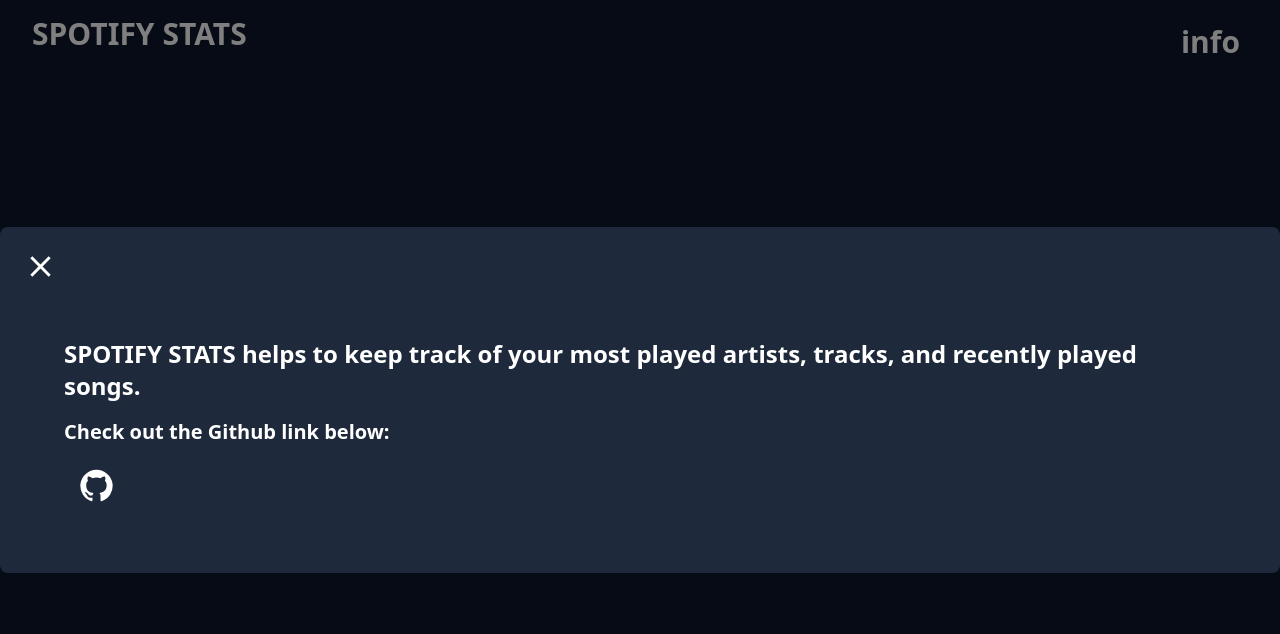
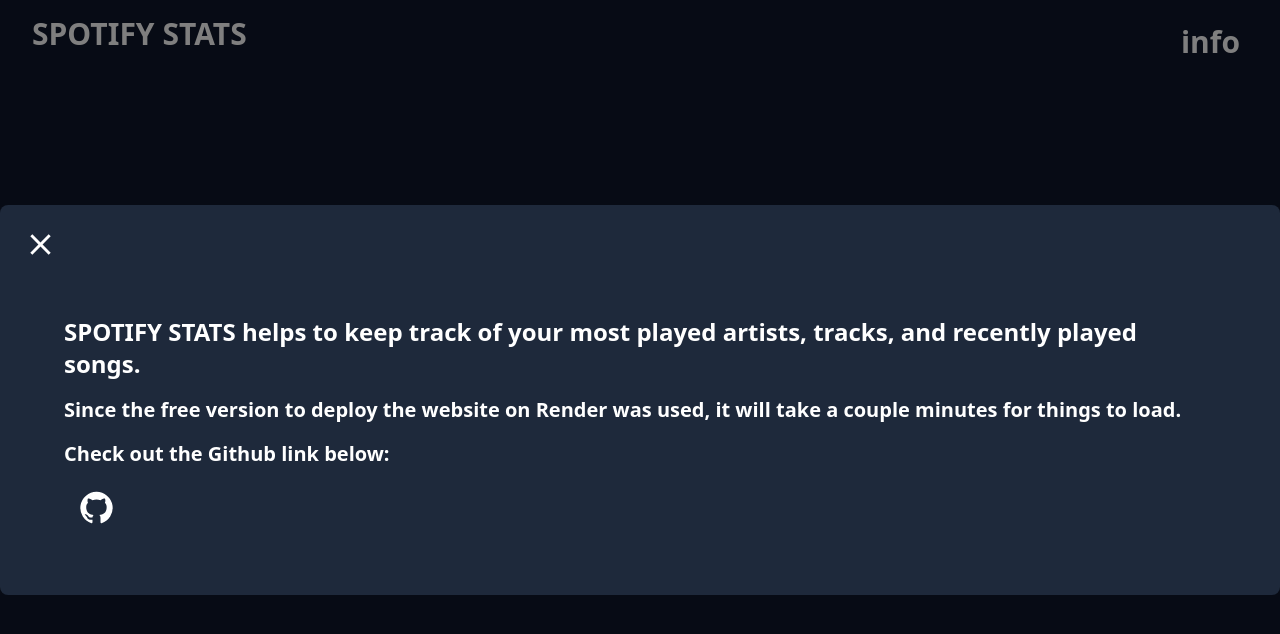
Before and after one commit to rebaka/spotify-stats-v4, a React (Vite) app in the folder client/: page / in a window 1280 px wide. Both pictures are taken after a click on the button "info". Shown: the top 634 px of the page. Built offline with nearby package versions, Linux system fonts and the light colour scheme; no server answers.

Commit message:
Edited files

```diff
--- a/client/package.json
+++ b/client/package.json
@@ -6,6 +6,7 @@
   "scripts": {
     "dev": "vite",
     "build": "tsc && vite build",
+    "start": "tsc && vite start",
     "lint": "eslint . --ext ts,tsx --report-unused-disable-directives --max-warnings 0",
     "preview": "vite preview",
     "clean": "rimraf dist"
--- a/client/src/Components/InfoComponent.tsx
+++ b/client/src/Components/InfoComponent.tsx
@@ -24,6 +24,7 @@
                 <CloseIcon className='text-white' fontSize='large'/>
               </Button>
               <p className='text-2xl font-bold mb-4'>SPOTIFY STATS helps to keep track of your most played artists, tracks, and recently played songs. </p>
+              <p className='text-xl font-bold mb-4'>Since the free version to deploy the website on Render was used, it will take a couple minutes for things to load.</p>
               <p className='text-xl font-bold mb-4'>Check out the Github link below:</p>
               <a href={'https://github.com/rebaka/spotify-stats-v4'} target="_blank" rel="noopener noreferrer">
                 <Button>
```
